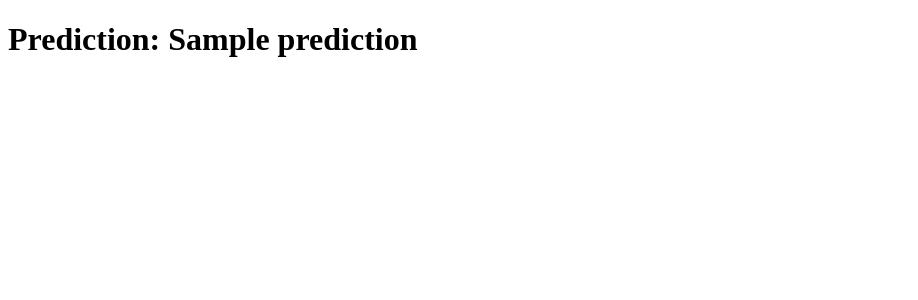
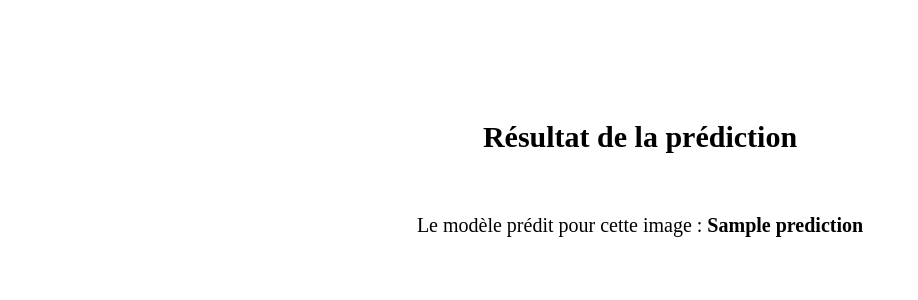
Before and after one commit to Aissa54/projet_retinal_oct_e2, a Flask app: template templates/predict.html in a window 1280 px wide. Shown: the top 300 px of the page, without its empty margins (0-918 px from the left). Run offline with Flask 2, Linux system fonts and the light colour scheme; the template is opened without the code that fills it: most values are stand-ins (such as "Sample title", 1, 10 or a date in 2020).

Commit message:
Mise à jour de la page predict.html

```diff
--- a/app.py
+++ b/app.py
@@ -12,6 +12,8 @@ app.config['UPLOAD_FOLDER'] = UPLOAD_FOLDER
 
 logging.basicConfig(level=logging.DEBUG)
 model = tf.keras.models.load_model('model4_retinal-oct.h5')
+
+classes = ['CNV', 'DME', 'DRUSEN', 'NORMAL']
 
 def prepare_image(img):
     """
@@ -40,8 +42,16 @@ def infer_image():
         return
     img_bytes = file.read()
     img = prepare_image(img_bytes)
-    prediction = predict_result(img)
-    return render_template('predict.html', prediction=prediction)
+    predictions = model.predict(img)[0].tolist()
+    prediction = np.argmax(predictions)
+
+    # Mapping prediction to class
+    class_mapping = {0: 'CNV', 1: 'DME', 2: 'DRUSEN', 3: 'NORMAL'}
+    prediction_class = class_mapping.get(prediction, "Unknown")
+
+    return render_template('predict.html', prediction=prediction_class, class_probabilities=predictions)
+
+
 
 if __name__ == '__main__':
     app.run(debug=True, host='0.0.0.0', use_reloader=False)
--- a/templates/predict.html
+++ b/templates/predict.html
@@ -2,8 +2,63 @@
 <html>
   <head>
     <title>Prediction</title>
+    <style>
+      .container {
+        display: flex;
+        flex-direction: column;
+        align-items: center;
+        margin-top: 100px;
+      }
+      .result {
+        padding: 20px;
+        border-radius: 10px;
+        font-size: 20px;
+        text-align: center;
+        width: 50%;
+        margin-bottom: 20px;
+      }
+      h1 {
+        font-size: 30px;
+        margin-bottom: 20px;
+      }
+      p {
+        font-size: 20px;
+        margin-top: 20px;
+      }
+    </style>
   </head>
   <body>
-    <h1>Prediction: {{ prediction }}</h1>
+    <div class="container">
+      <h1>Résultat de la prédiction</h1>
+      <div
+        class="result"
+        style="background-color:
+        {% if prediction == 'NORMAL' %}
+        lightgreen
+        {% elif prediction == 'CNV' %}
+        tomato
+        {% elif prediction == 'DME' %}
+        lightblue
+        {% elif prediction == 'DRUSEN' %}
+        lightyellow
+        {% endif %};"
+      >
+        <p>
+          Le modèle prédit pour cette image : <strong>{{ prediction }}</strong>
+        </p>
+        {% if prediction == 'NORMAL' %}
+        <p>
+          Aucun signe de détérioration ou de maladies de la rétine n'a été
+          détecté
+        </p>
+        {% elif prediction == 'CNV' %}
+        <p>Une dégénérescence liée à l'âge (CNV) a été détectée</p>
+        {% elif prediction == 'DME' %}
+        <p>Un épanchement de liquide (DME) a été détecté</p>
+        {% elif prediction == 'DRUSEN' %}
+        <p>Des dépôts graisseux (Drusen) ont été détectés</p>
+        {% endif %}
+      </div>
+    </div>
   </body>
 </html>
```
Also changed, not shown: templates/index.html (+56 -5 lines), sample_image.jpg (added), test_data/CNV-1016042-1.jpeg (added), test_data/CNV-103044-10.jpeg (added), test_data/DME-1081406-1.jpeg (added), test_data/DRUSEN-1173253-1.jpeg (added), test_data/NORMAL-101880-1.jpeg (added).
